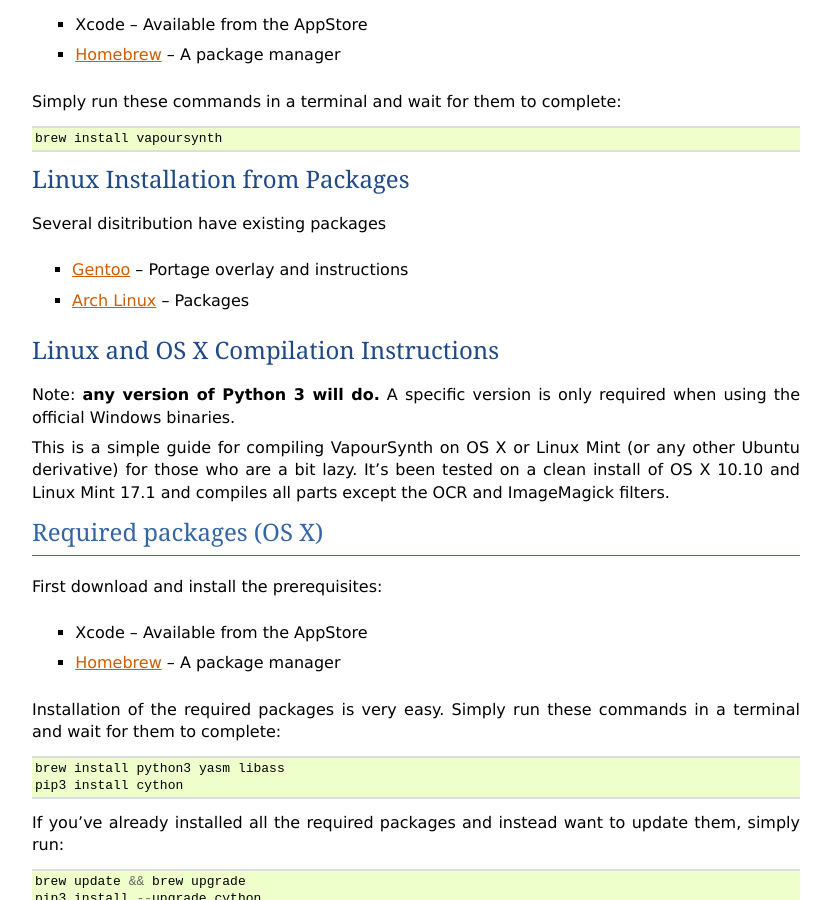
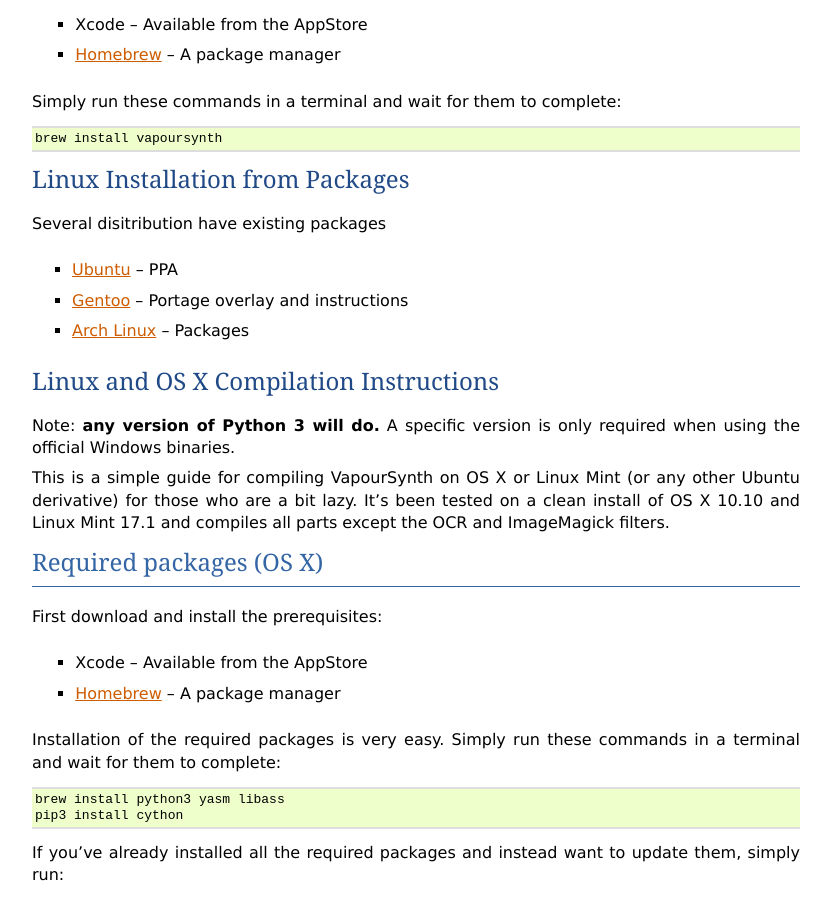
Before and after one commit to vapoursynth/vapoursynth, a Sphinx documentation site: the page built from doc/installation.rst, in a window 1280 px wide and 900 px high, scrolled down 1122 px. Shown: the whole window, without its empty margins (48-879 px from the left). Built offline with Sphinx 7.4.7, drawn with Linux system fonts in a browser that asks for light colours; formulas are drawn with MathJax 3.

```diff
--- a/doc/installation.rst
+++ b/doc/installation.rst
@@ -62,8 +62,9 @@ Linux Installation from Packages
 
 Several disitribution have existing packages
 
+   * `Ubuntu <https://launchpad.net/~djcj/+archive/ubuntu/vapoursynth>`_  -- PPA
    * `Gentoo <https://github.com/4re/vapoursynth-portage>`_  -- Portage overlay and instructions
-   * `Arch Linux <https://www.archlinux.org/packages/community/x86_64/vapoursynth/>`_  -- Packages
+   * `Arch Linux <https://www.archlinux.org/packages/?q=vapoursynth>`_  -- Packages
 
 Linux and OS X Compilation Instructions
 =======================================
```
